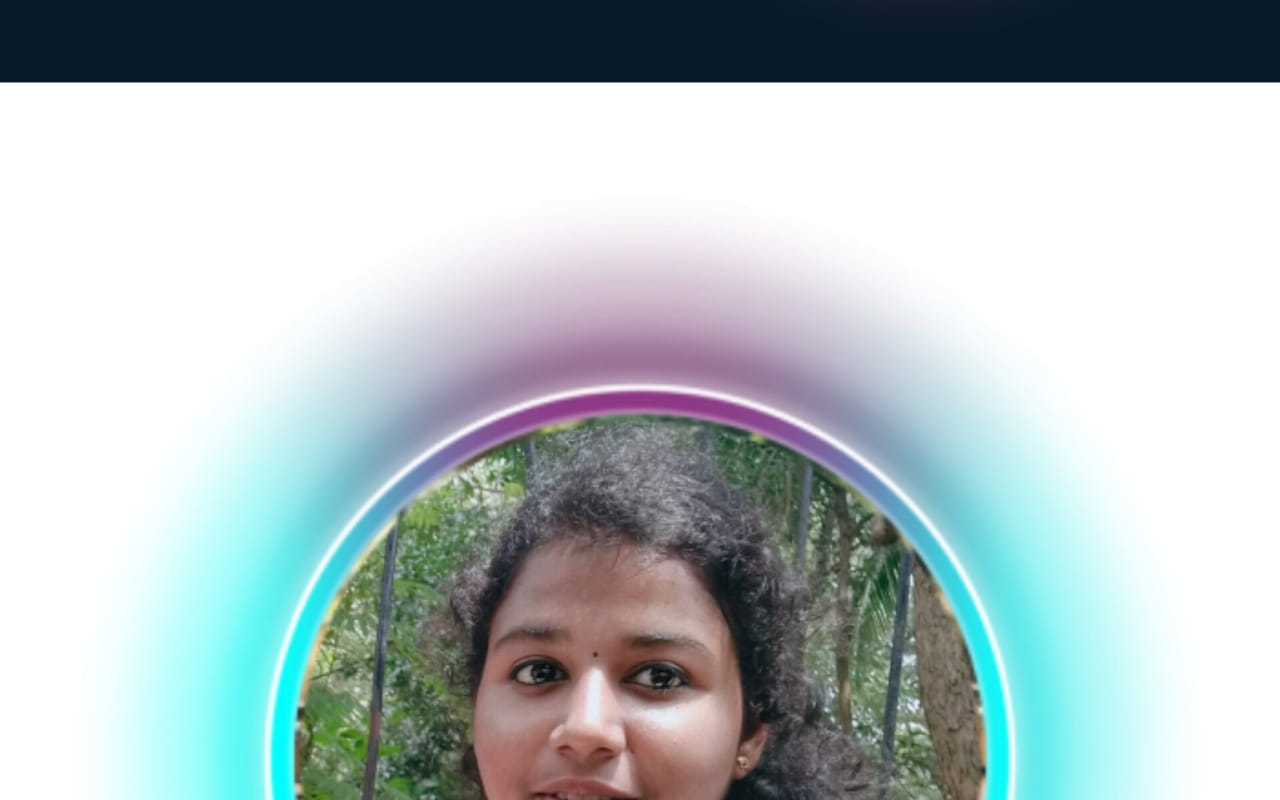
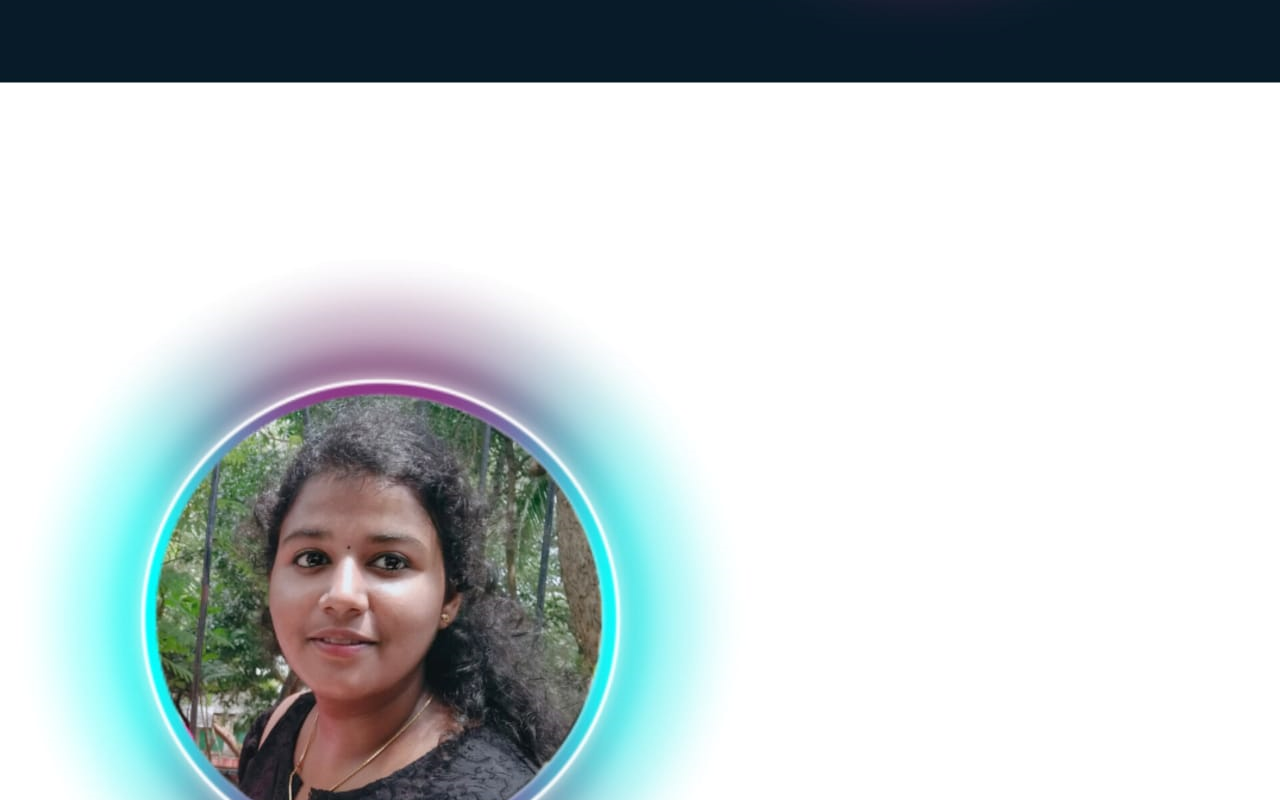
Before and after one commit to vaishu24-2003/codsoft, a plain HTML site: page index.html in a window 1280 px wide. Shown: the part 680-1480 px from the top of the page. Drawn offline with nearby package versions, Linux system fonts and the light colour scheme.

Commit message:
file added

```diff
--- a/index.html
+++ b/index.html
@@ -49,7 +49,7 @@
 
         <section class="about" id="about">
             <div class="about-img">
-                <img src="keer.png">
+                <img src="sel.png">
                 </div>
                 <div class="about-text">
                     <h2>About<span>Me</span></h2>
```
Also changed, not shown: ned.png (added).
